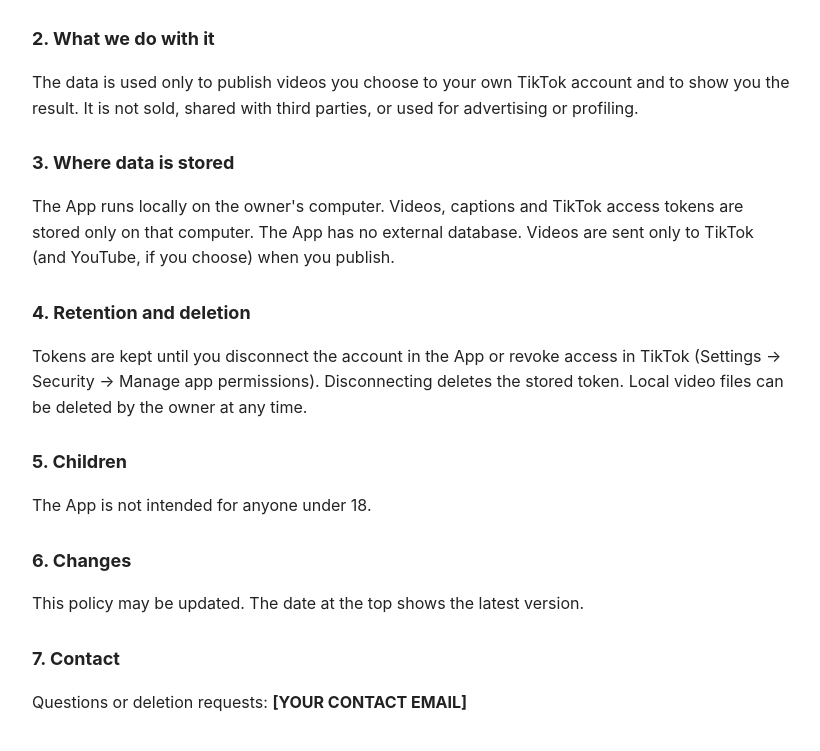
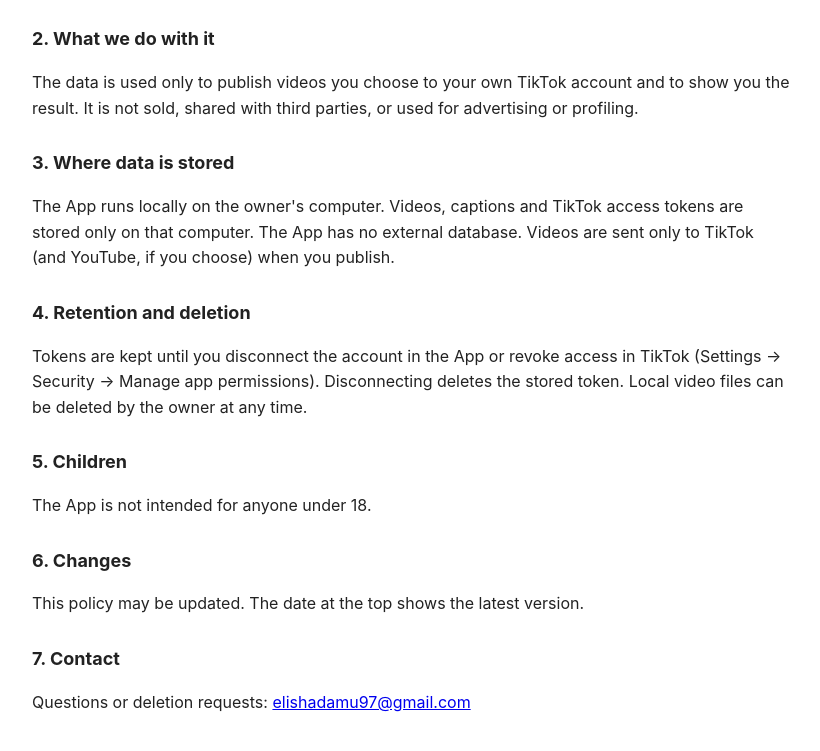
Before and after one commit to elishaadamu/elisha-videos, a plain HTML site: page legal/privacy.html in a window 1280 px wide. Shown: the part 421-1172 px from the top of the page, without its empty margins (228-1048 px from the left). Drawn offline with Linux system fonts and the light colour scheme.

Commit message:
Add contact email to Terms and Privacy Policy
Co-Authored-By: Claude Opus 5.5 <noreply@anthropic.com>

```diff
--- a/legal/privacy.html
+++ b/legal/privacy.html
@@ -37,6 +37,6 @@ Manage app permissions). Disconnecting deletes the stored token. Local video fil
 <p>This policy may be updated. The date at the top shows the latest version.</p>
 
 <h2>7. Contact</h2>
-<p>Questions or deletion requests: <b>[YOUR CONTACT EMAIL]</b></p>
+<p>Questions or deletion requests: <a href="mailto:elishadamu97@gmail.com">elishadamu97@gmail.com</a></p>
 </body>
 </html>
```
Also changed, not shown: legal/terms.html (+1 -1 lines).
